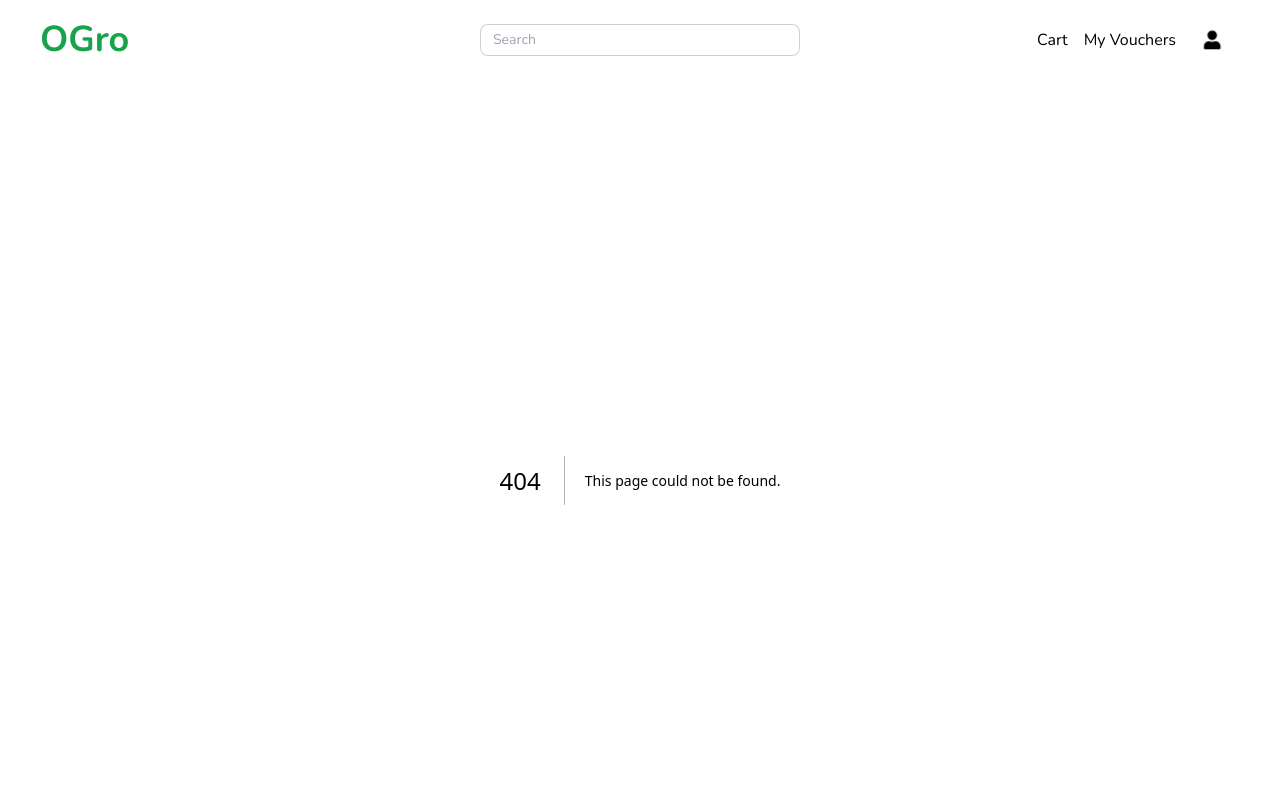
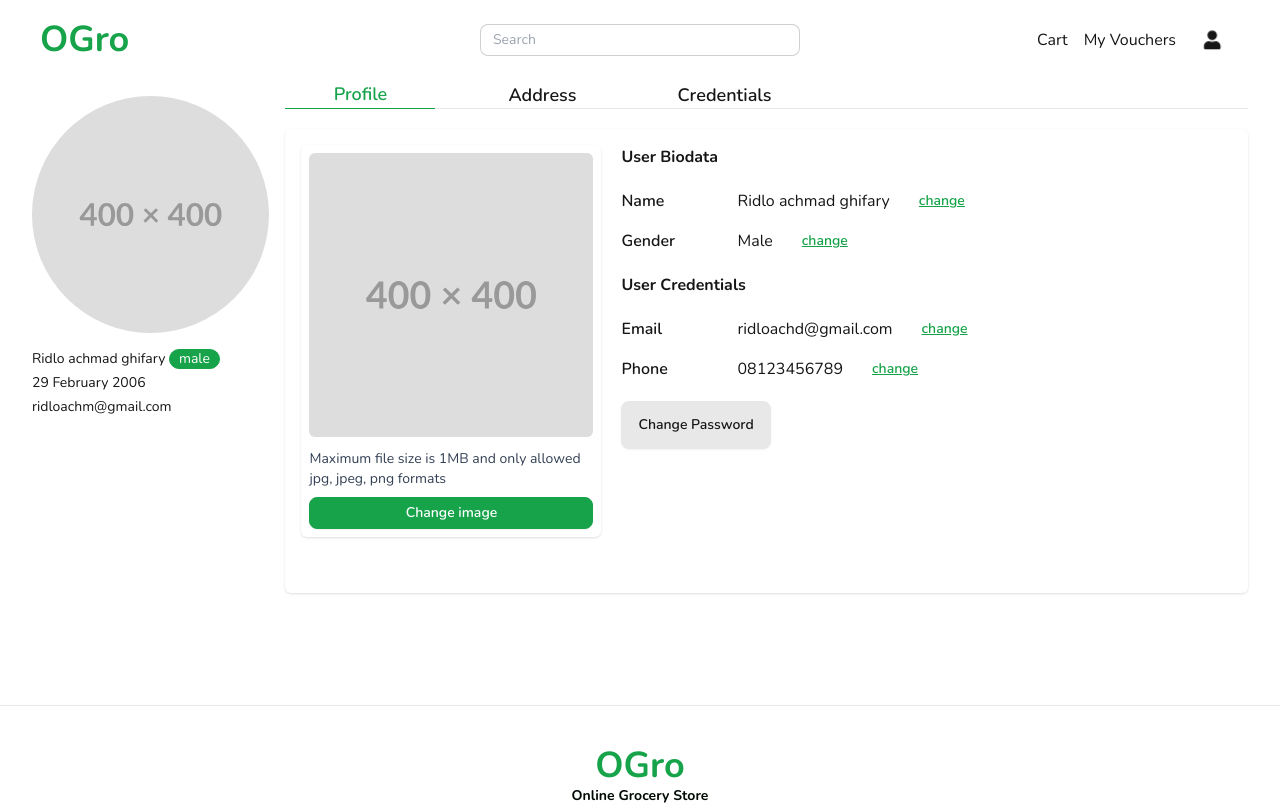
Before and after one commit to RidloGhifary/online-grocery-web-app, a Next.js app in the folder apps/web/: page /user/settings in a window 1280 px wide. Before the commit this address had no page. Shown: the top 805 px of the page. Built offline with nearby package versions, Linux system fonts and the light colour scheme.

Commit message:
feat: added user profile page user section

```diff
--- a/apps/web/src/app/(auth)/login/page.tsx
+++ b/apps/web/src/app/(auth)/login/page.tsx
@@ -125,7 +125,7 @@ export default function LoginPage() {
               </label>
               <div className="text-sm">
                 <Link
-                  href="/forgot-password"
+                  href="/reset-password"
                   className="font-semibold text-primary hover:text-primary/70"
                 >
                   Forgot password?
--- /dev/null
+++ b/apps/web/src/app/(profile)/user/_components/LeftSideProfile.tsx
@@ -0,0 +1,24 @@
+import Image from "next/image";
+
+export default function LeftSideProfile() {
+  return (
+    <div className="mt-4 hidden w-[300px] space-y-4 md:block">
+      <Image
+        src="/400.svg"
+        alt="user-photo"
+        width={500}
+        height={500}
+        priority
+        className="aspect-square rounded-full object-cover"
+      />
+      <div className="space-y-1 text-sm">
+        <p>
+          Ridlo achmad ghifary{" "}
+          <span className="badge badge-primary text-white">male</span>
+        </p>
+        <p>29 February 2006</p>
+        <p>ridloachm@gmail.com</p>
+      </div>
+    </div>
+  );
+}
--- /dev/null
+++ b/apps/web/src/app/(profile)/user/_components/ProfileNavigation.tsx
@@ -0,0 +1,41 @@
+"use client";
+
+import Link from "next/link";
+import { usePathname } from "next/navigation";
+
+export default function ProfileNavigation() {
+  const path = usePathname();
+
+  const navigations = [
+    {
+      name: "Profile",
+      href: "/user/settings",
+      isActive: path === "/user/settings",
+    },
+    {
+      name: "Address",
+      href: "/user/address",
+      isActive: path === "/user/address",
+    },
+    {
+      name: "Credentials",
+      href: "/user/credentials",
+      isActive: path === "/user/credentials",
+    },
+  ];
+
+  return (
+    <div className="flex w-full items-center gap-8">
+      {navigations.map((navigation) => (
+        <Link
+          key={navigation.name}
+          href={navigation.href}
+          className={`${navigation.isActive && "text-primary"} mb-[-1px] w-full max-w-[120px] text-center text-base font-semibold transition hover:text-primary md:max-w-[150px] md:text-lg`}
+        >
+          {navigation.name}
+          {navigation.isActive && <hr className="border-primary" />}
+        </Link>
+      ))}
+    </div>
+  );
+}
--- /dev/null
+++ b/apps/web/src/app/(profile)/user/_components/RightSideProfile.tsx
@@ -0,0 +1,9 @@
+interface RightSideProfileProps {
+  children?: React.ReactNode;
+}
+
+export default function RightSideProfile({ children }: RightSideProfileProps) {
+  return (
+    <div className="mt-5 w-full rounded-md bg-white p-4 shadow">{children}</div>
+  );
+}
--- /dev/null
+++ b/apps/web/src/app/(profile)/user/_components/UserContainer.tsx
@@ -0,0 +1,23 @@
+import Container from "@/components/Container";
+import LeftSideProfile from "./LeftSideProfile";
+import ProfileNavigation from "./ProfileNavigation";
+import RightSideProfile from "./RightSideProfile";
+
+interface UserContainerProps {
+  children: React.ReactNode;
+}
+
+export default function UserContainer({ children }: UserContainerProps) {
+  return (
+    <Container>
+      <div className="flex w-full justify-start gap-4">
+        <LeftSideProfile />
+        <div className="w-full">
+          <ProfileNavigation />
+          <hr />
+          <RightSideProfile>{children}</RightSideProfile>
+        </div>
+      </div>
+    </Container>
+  );
+}
--- /dev/null
+++ b/apps/web/src/app/(profile)/user/address/page.tsx
@@ -0,0 +1,9 @@
+import UserContainer from "../_components/UserContainer";
+
+export default function AddressPage() {
+  return (
+    <UserContainer>
+      <h1>Hallo address</h1>
+    </UserContainer>
+  );
+}
--- /dev/null
+++ b/apps/web/src/app/(profile)/user/credentials/page.tsx
@@ -0,0 +1,9 @@
+import UserContainer from "../_components/UserContainer";
+
+export default function CredentialsPage() {
+  return (
+    <UserContainer>
+      <h1>Hallo credentials</h1>
+    </UserContainer>
+  );
+}
--- /dev/null
+++ b/apps/web/src/app/(profile)/user/page.tsx
@@ -0,0 +1,10 @@
+"use client";
+
+import { useRouter } from "next/navigation";
+
+export default function Page() {
+  const router = useRouter();
+  router.replace("/user/settings");
+
+  return null;
+}
--- /dev/null
+++ b/apps/web/src/app/(profile)/user/settings/_components/UserDetail.tsx
@@ -0,0 +1,54 @@
+export default function UserDetail() {
+  const userDatas = [
+    {
+      title: "User Biodata",
+      content: [
+        {
+          name: "Name",
+          value: "Ridlo achmad ghifary",
+        },
+        {
+          name: "Gender",
+          value: "Male",
+        },
+      ],
+    },
+    {
+      title: "User Credentials",
+      content: [
+        {
+          name: "Email",
+          value: "ridloachd@gmail.com",
+        },
+        {
+          name: "Phone",
+          value: "08123456789",
+        },
+      ],
+    },
+  ];
+
+  return (
+    <div className="space-y-4">
+      {userDatas.map((data) => (
+        <div key={data.title} className="space-y-4">
+          <h2 className="font-bold">{data.title}</h2>
+          <div className="space-y-2">
+            {data.content.map((content) => (
+              <div key={content.name} className="flex items-center gap-4">
+                <p className="w-[100px] text-sm font-semibold md:text-base">
+                  {content.name}
+                </p>
+                <p className="text-sm md:text-base">{content.value}</p>
+                <button className="btn btn-link btn-sm">change</button>
+              </div>
+            ))}
+          </div>
+        </div>
+      ))}
+      <button className="btn btn-secondary btn-sm md:btn-md">
+        Change Password
+      </button>
+    </div>
+  );
+}
--- /dev/null
+++ b/apps/web/src/app/(profile)/user/settings/_components/UserPhotoBox.tsx
@@ -0,0 +1,34 @@
+import Image from "next/image";
+
+export default function UserPhotoBox() {
+  return (
+    <div className="grid w-full grid-cols-2 gap-3 rounded-md p-2 shadow md:w-[200px] md:grid-cols-1 lg:w-[300px]">
+      <div className="aspect-square w-full overflow-hidden rounded-md">
+        <Image
+          src="/400.svg"
+          alt="user-photo"
+          priority
+          width={500}
+          height={500}
+          className="h-full w-full object-cover"
+        />
+      </div>
+      <div className="flex flex-col-reverse justify-between gap-2">
+        <form>
+          <input type="file" id="file" className="hidden" />
+          <label
+            htmlFor="file"
+            className="btn btn-primary btn-xs w-full text-white md:btn-sm"
+          >
+            Change image
+          </label>
+        </form>
+        <div className="text-xs text-slate-700 md:text-sm">
+          <p>
+            Maximum file size is 1MB and only allowed jpg, jpeg, png formats
+          </p>
+        </div>
+      </div>
+    </div>
+  );
+}
--- /dev/null
+++ b/apps/web/src/app/(profile)/user/settings/page.tsx
@@ -0,0 +1,14 @@
+import UserContainer from "../_components/UserContainer";
+import UserDetail from "./_components/UserDetail";
+import UserPhotoBox from "./_components/UserPhotoBox";
+
+export default function SettingsPage() {
+  return (
+    <UserContainer>
+      <div className="flex flex-col items-start gap-5 pb-10 md:flex-row">
+        <UserPhotoBox />
+        <UserDetail />
+      </div>
+    </UserContainer>
+  );
+}
```
Also changed, not shown: apps/web/src/app/(auth)/reset-password/page.tsx (renamed from apps/web/src/app/(auth)/forgot-password/page.tsx).
